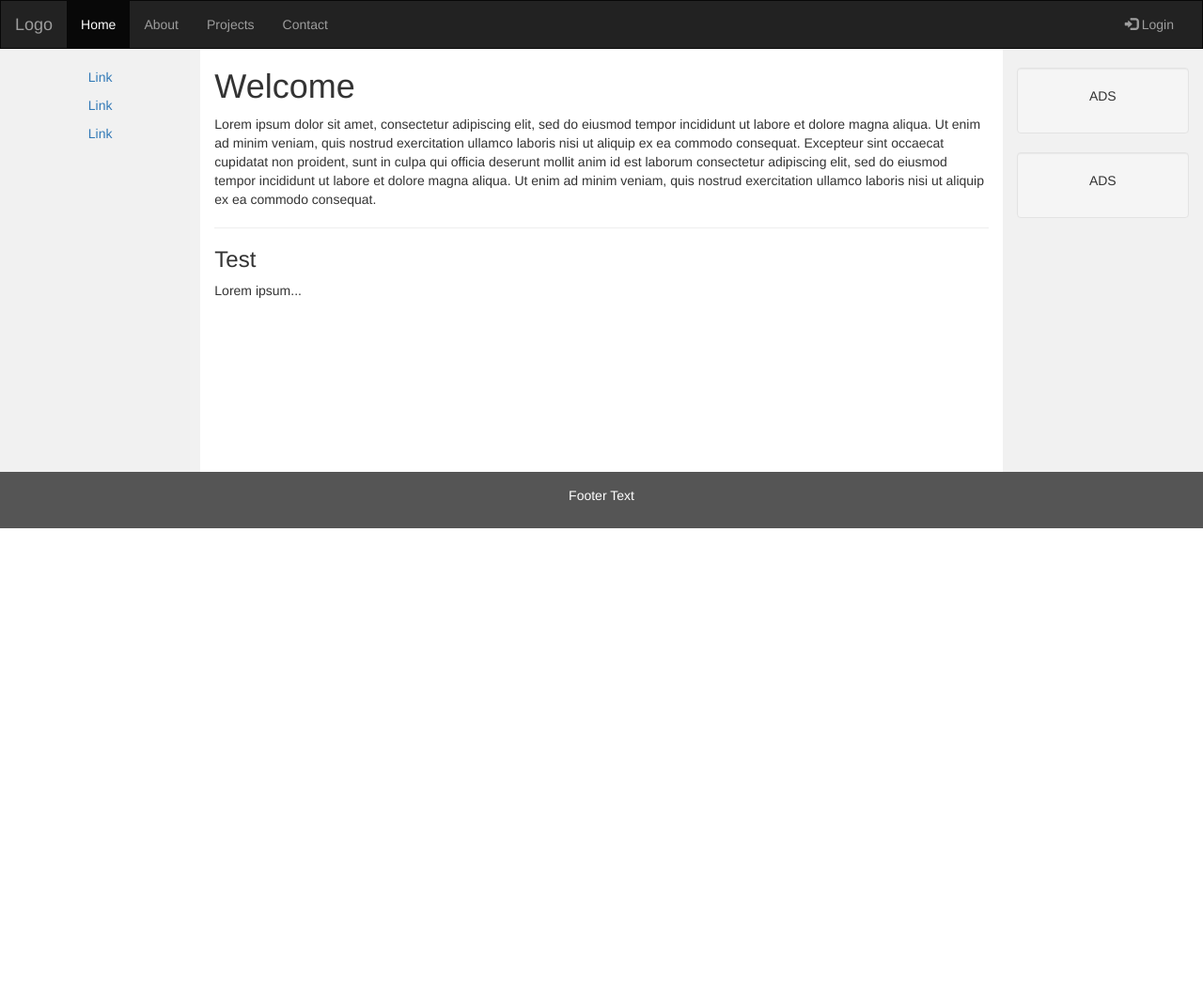
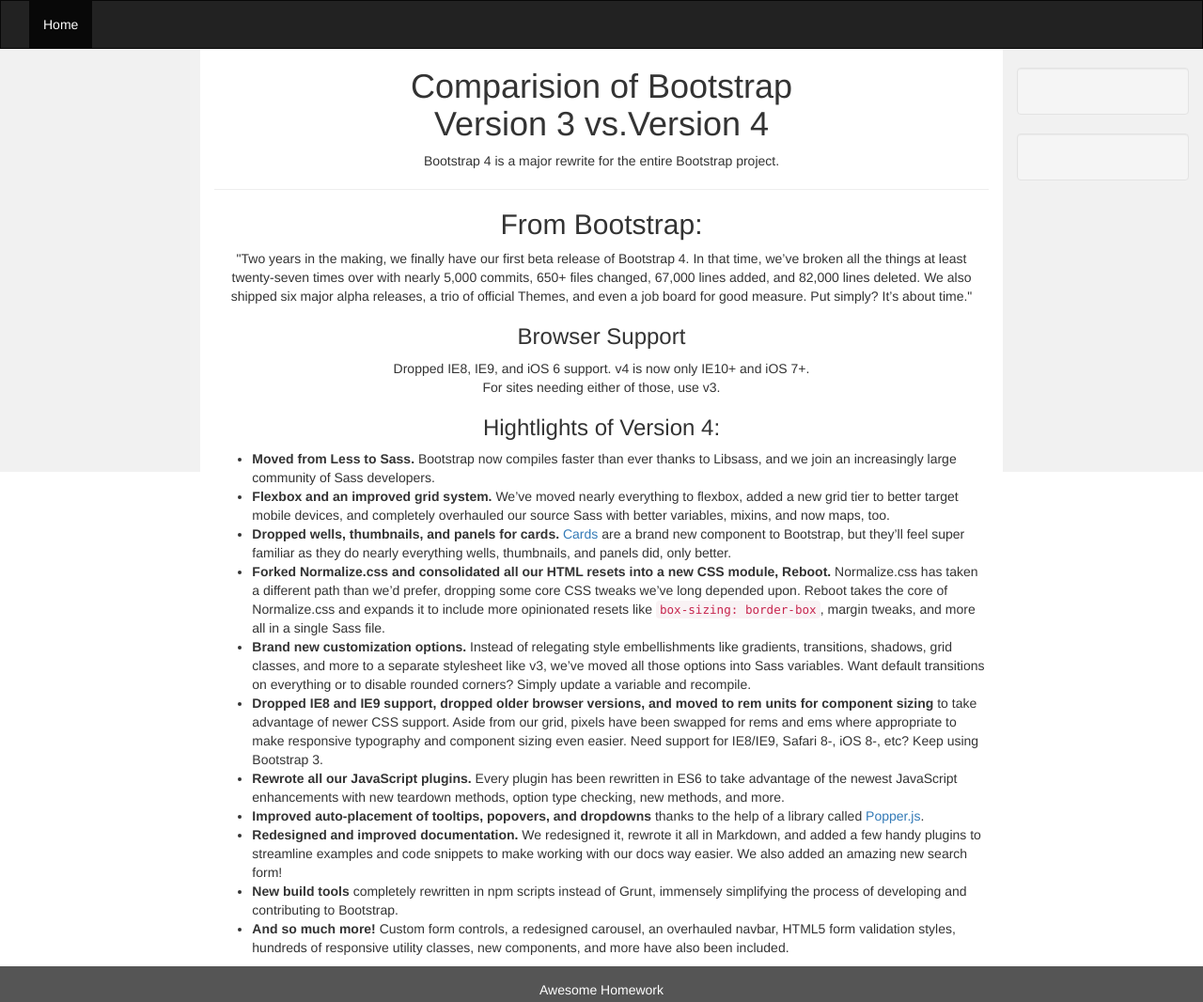
Before and after one commit to harrisonhadaway/heroku-page, a website: page index.html in a window 1280 px wide. Shown: the whole page at 94% size. Before the commit the page ends 800 px from the top, so only its background shows below. Drawn offline with nearby package versions, Linux system fonts and the light colour scheme.

Commit message:
Final submission

```diff
--- a/index.html
+++ b/index.html
@@ -1,7 +1,7 @@
 <!DOCTYPE html>
 <html lang="en">
 <head>
-  <title>Bootstrap Example</title>
+  <title>Bootstrap Homework</title>
   <meta charset="utf-8">
   <meta name="viewport" content="width=device-width, initial-scale=1">
   <link rel="stylesheet" href="https://maxcdn.bootstrapcdn.com/bootstrap/3.3.7/css/bootstrap.min.css">
@@ -24,6 +24,21 @@
       height: 100%;
     }
 
+    h1 {
+     text-align: center;
+    }
+
+    h2 {
+      text-align: center;
+    }
+
+    h3 {
+      text-align: center;
+    }
+
+    p {
+      text-align: center;
+    }
     /* Set black background color, white text and some padding */
     footer {
       background-color: #555;
@@ -51,18 +66,12 @@
         <span class="icon-bar"></span>
         <span class="icon-bar"></span>
       </button>
-      <a class="navbar-brand" href="#">Logo</a>
+      <a class="navbar-brand" href="#"></a>
     </div>
     <div class="collapse navbar-collapse" id="myNavbar">
       <ul class="nav navbar-nav">
         <li class="active"><a href="#">Home</a></li>
-        <li><a href="#">About</a></li>
-        <li><a href="#">Projects</a></li>
-        <li><a href="#">Contact</a></li>
-      </ul>
-      <ul class="nav navbar-nav navbar-right">
-        <li><a href="#"><span class="glyphicon glyphicon-log-in"></span> Login</a></li>
-      </ul>
+
     </div>
   </div>
 </nav>
@@ -70,30 +79,47 @@
 <div class="container-fluid text-center">
   <div class="row content">
     <div class="col-sm-2 sidenav">
-      <p><a href="#">Link</a></p>
-      <p><a href="#">Link</a></p>
-      <p><a href="#">Link</a></p>
+
     </div>
     <div class="col-sm-8 text-left">
-      <h1>Welcome</h1>
-      <p>Lorem ipsum dolor sit amet, consectetur adipiscing elit, sed do eiusmod tempor incididunt ut labore et dolore magna aliqua. Ut enim ad minim veniam, quis nostrud exercitation ullamco laboris nisi ut aliquip ex ea commodo consequat. Excepteur sint occaecat cupidatat non proident, sunt in culpa qui officia deserunt mollit anim id est laborum consectetur adipiscing elit, sed do eiusmod tempor incididunt ut labore et dolore magna aliqua. Ut enim ad minim veniam, quis nostrud exercitation ullamco laboris nisi ut aliquip ex ea commodo consequat.</p>
+      <h1>Comparision of Bootstrap <br>
+       Version 3 vs.Version 4</h1>
+      <p>Bootstrap 4 is a major rewrite for the entire Bootstrap project.</p>
       <hr>
-      <h3>Test</h3>
-      <p>Lorem ipsum...</p>
+      <H2>From Bootstrap:</H2>
+      <p>"Two years in the making, we finally have our first beta release of Bootstrap 4. In that time, we’ve broken all the things at least twenty-seven times over with nearly 5,000 commits, 650+ files changed, 67,000 lines added, and 82,000 lines deleted. We also shipped six major alpha releases, a trio of official Themes, and even a job board for good measure. Put simply? It’s about time."</p>
+      <h3>Browser Support</h3>
+      <p>Dropped IE8, IE9, and iOS 6 support. v4 is now only IE10+ and iOS 7+. <br>
+      For sites needing either of those, use v3.</p>
+      <h3>Hightlights of Version 4:</h3>
+      <ul>
+  <li><strong>Moved from Less to Sass.</strong> Bootstrap now compiles faster than ever thanks to Libsass, and we join an increasingly large community of Sass developers.</li>
+  <li><strong>Flexbox and an improved grid system.</strong> We’ve moved nearly everything to flexbox, added a new grid tier to better target mobile devices, and completely overhauled our source Sass with better variables, mixins, and now maps, too.</li>
+  <li><strong>Dropped wells, thumbnails, and panels for cards.</strong> <a href="https://getbootstrap.com/docs/4.0/components/card/">Cards</a> are a brand new component to Bootstrap, but they’ll feel super familiar as they do nearly everything wells, thumbnails, and panels did, only better.</li>
+  <li><strong>Forked Normalize.css and consolidated all our HTML resets into a new CSS module, Reboot.</strong> Normalize.css has taken a different path than we’d prefer, dropping some core CSS tweaks we’ve long depended upon. Reboot takes the core of Normalize.css and expands it to include more opinionated resets like <code class="highlighter-rouge">box-sizing: border-box</code>, margin tweaks, and more all in a single Sass file.</li>
+  <li><strong>Brand new customization options.</strong> Instead of relegating style embellishments like gradients, transitions, shadows, grid classes, and more to a separate stylesheet like v3, we’ve moved all those options into Sass variables. Want default transitions on everything or to disable rounded corners? Simply update a variable and recompile.</li>
+  <li><strong>Dropped IE8 and IE9 support, dropped older browser versions, and moved to rem units for component sizing</strong> to take advantage of newer CSS support. Aside from our grid, pixels have been swapped for rems and ems where appropriate to make responsive typography and component sizing even easier. Need support for IE8/IE9, Safari 8-, iOS 8-, etc? Keep using Bootstrap 3.</li>
+  <li><strong>Rewrote all our JavaScript plugins.</strong> Every plugin has been rewritten in ES6 to take advantage of the newest JavaScript enhancements with new teardown methods, option type checking, new methods, and more.</li>
+  <li><strong>Improved auto-placement of tooltips, popovers, and dropdowns</strong> thanks to the help of a library called <a href="https://popper.js.org">Popper.js</a>.</li>
+  <li><strong>Redesigned and improved documentation.</strong> We redesigned it, rewrote it all in Markdown, and added a few handy plugins to streamline examples and code snippets to make working with our docs way easier. We also added an amazing new search form!</li>
+  <li><strong>New build tools</strong> completely rewritten in npm scripts instead of Grunt, immensely simplifying the process of developing and contributing to Bootstrap.</li>
+  <li><strong>And so much more!</strong> Custom form controls, a redesigned carousel, an overhauled navbar, HTML5 form validation styles, hundreds of responsive utility classes, new components, and more have also been included.</li>
+</ul>
+
     </div>
     <div class="col-sm-2 sidenav">
       <div class="well">
-        <p>ADS</p>
+        <p></p>
       </div>
       <div class="well">
-        <p>ADS</p>
+        <p></p>
       </div>
     </div>
   </div>
 </div>
 
 <footer class="container-fluid text-center">
-  <p>Footer Text</p>
+  <p>Awesome Homework</p>
 </footer>
 
 </body>
```
